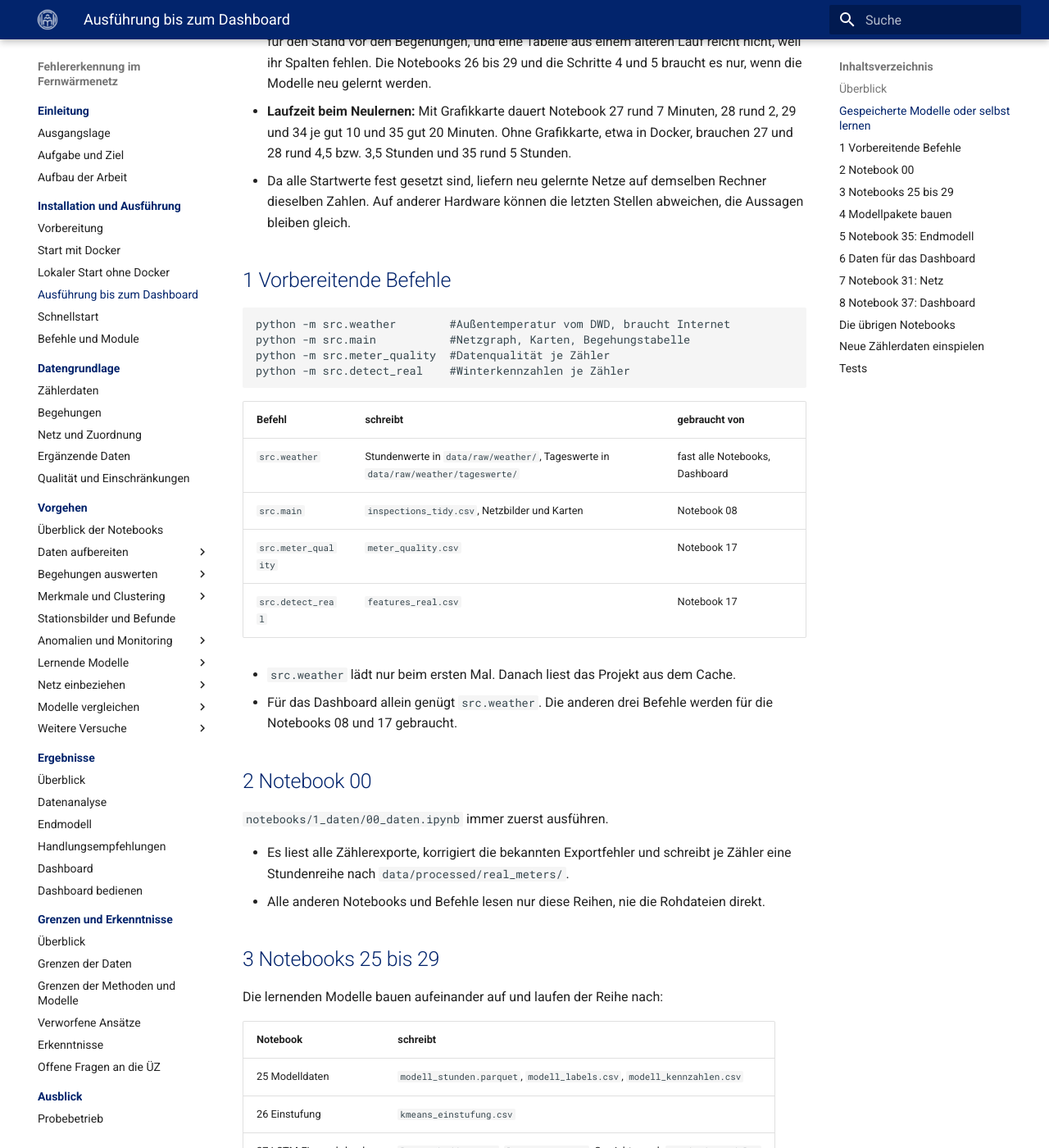
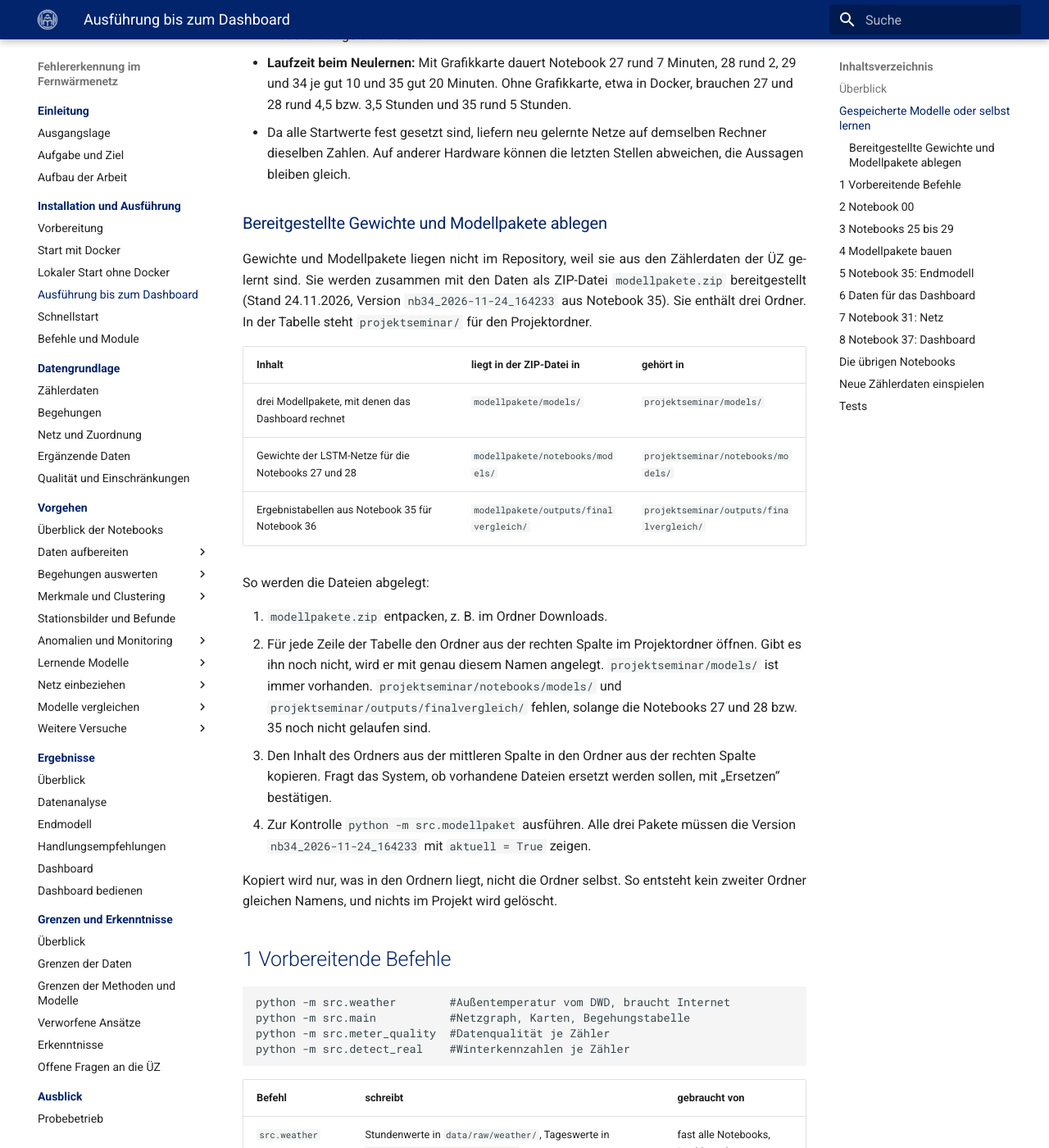
Before and after one commit to ivelinayna/projektseminar, an MkDocs documentation site: the page built from docs/installation/ausfuehrung.md, in a window 1280 px wide and 1400 px high, scrolled down 1521 px. Shown: the whole window at 82% size. Built offline with MkDocs 1.6.1 and Material for MkDocs 9.7.7, drawn with Linux system fonts in a browser that asks for light colours; some of the changed text lies outside the part shown.

Commit message:
Installation: Ablage der Modellpakete und Gewichte aus modellpakete.zip erklärt

```diff
--- a/docs/installation/ausfuehrung.md
+++ b/docs/installation/ausfuehrung.md
@@ -45,10 +45,8 @@ wenn er von Hand auf `True` gesetzt wird.
 | 27 LSTM-Fingerabdruck, 28 Prognose-LSTM | lädt alle Netze aus `notebooks/models/`, auch die der Vorversuche | lernt alle Netze neu und speichert sie dort |
 | 29 XGBoost, 34 Modellvergleich, 35 Endmodell | hält vor der ersten langen Rechnung an, die Ergebnisse stehen in den gespeicherten Ausgaben | rechnet alles neu |
 
-- Gewichte und Modellpakete liegen nicht im Repository, weil sie aus den Zählerdaten der ÜZ gelernt sind. Das
-  Projektteam gibt sie zusammen mit den Daten weiter. Sie gehören nach `notebooks/models/` und `models/`.
 - Fehlt eine Gewichtsdatei, halten 27 und 28 mit einem Hinweis an. Dann die Gewichte einspielen oder den Schalter auf
-  `True` setzen.
+  `True` setzen. Mit `True` werden die bereitgestellten Gewichte und Pakete durch neu gelernte ersetzt.
 - **Kürzester Weg zum Dashboard:** Liegen die drei Modellpakete in `models/`, reichen `python -m src.weather`,
   die Notebooks 00 und 25 und die Schritte 6 bis 8. Notebook 25 lernt nichts, legt aber die Labels der Begehungen an
   (`modell_labels.csv`). Das Dashboard braucht sie für den Stand vor den Begehungen, und eine Tabelle aus einem älteren
@@ -59,6 +57,34 @@ wenn er von Hand auf `True` gesetzt wird.
   5 Stunden.
 - Da alle Startwerte fest gesetzt sind, liefern neu gelernte Netze auf demselben Rechner dieselben Zahlen. Auf anderer
   Hardware können die letzten Stellen abweichen, die Aussagen bleiben gleich.
+
+### Bereitgestellte Gewichte und Modellpakete ablegen
+
+Gewichte und Modellpakete liegen nicht im Repository, weil sie aus den Zählerdaten der ÜZ gelernt sind. Sie werden
+zusammen mit den Daten als ZIP-Datei `modellpakete.zip` bereitgestellt (Stand 24.11.2026, Version
+`nb34_2026-11-24_164233` aus Notebook 35). Sie enthält drei Ordner. In der Tabelle steht `projektseminar/` für den
+Projektordner.
+
+| Inhalt | liegt in der ZIP-Datei in | gehört in |
+|---|---|---|
+| drei Modellpakete, mit denen das Dashboard rechnet | `modellpakete/models/` | `projektseminar/models/` |
+| Gewichte der LSTM-Netze für die Notebooks 27 und 28 | `modellpakete/notebooks/models/` | `projektseminar/notebooks/models/` |
+| Ergebnistabellen aus Notebook 35 für Notebook 36 | `modellpakete/outputs/finalvergleich/` | `projektseminar/outputs/finalvergleich/` |
+
+So werden die Dateien abgelegt:
+
+1. `modellpakete.zip` entpacken, z. B. im Ordner Downloads.
+2. Für jede Zeile der Tabelle den Ordner aus der rechten Spalte im Projektordner öffnen. Gibt es ihn noch nicht, wird
+   er mit genau diesem Namen angelegt. `projektseminar/models/` ist immer vorhanden. `projektseminar/notebooks/models/`
+   und `projektseminar/outputs/finalvergleich/` fehlen, solange die Notebooks 27 und 28 bzw. 35 noch nicht gelaufen
+   sind.
+3. Den Inhalt des Ordners aus der mittleren Spalte in den Ordner aus der rechten Spalte kopieren. Fragt das System, ob
+   vorhandene Dateien ersetzt werden sollen, mit „Ersetzen“ bestätigen.
+4. Zur Kontrolle `python -m src.modellpaket` ausführen. Alle drei Pakete müssen die Version `nb34_2026-11-24_164233`
+   mit `aktuell = True` zeigen.
+
+Kopiert wird nur, was in den Ordnern liegt, nicht die Ordner selbst. So entsteht kein zweiter Ordner gleichen Namens,
+und nichts im Projekt wird gelöscht.
 
 ## 1 Vorbereitende Befehle
 
```
Also changed, not shown: docs/installation/docker.md (+1 -1 lines), docs/installation/schnellstart.md (+2 -2 lines), docs/installation/vorbereitung.md (+8 -0 lines).
